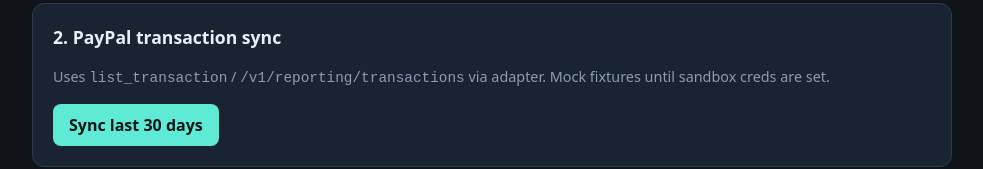
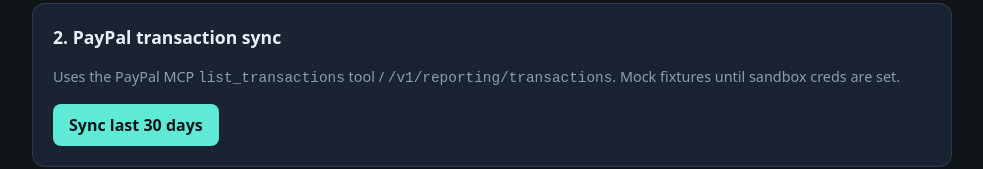
Before and after one commit to ikrishg/fye, a Next.js app: page / in a window 1280 px wide. Shown: the part 521-690 px from the top of the page, without its empty margins (148-1131 px from the left). Built offline with nearby package versions, Linux system fonts and the light colour scheme; no server answers.

Commit message:
docs: name the MCP list_transactions tool in sync copy
Co-authored-by: Krish Gupta <ikrishg@users.noreply.github.com>

```diff
--- a/src/app/page.tsx
+++ b/src/app/page.tsx
@@ -350,8 +350,8 @@ export default function HomePage() {
       <div className="card">
         <h2>2. PayPal transaction sync</h2>
         <p style={{ color: "var(--muted)", fontSize: "0.9rem" }}>
-          Uses <code>list_transaction</code> /{" "}
-          <code>/v1/reporting/transactions</code> via adapter.{" "}
+          Uses the PayPal MCP <code>list_transactions</code> tool /{" "}
+          <code>/v1/reporting/transactions</code>.{" "}
           {adapterLabel || "Mock fixtures until sandbox creds are set."}
         </p>
         <button type="button" disabled={loading} onClick={syncPayPal}>
```
Also changed, not shown: 1 other file (tests, documents, lock files or other folders).
